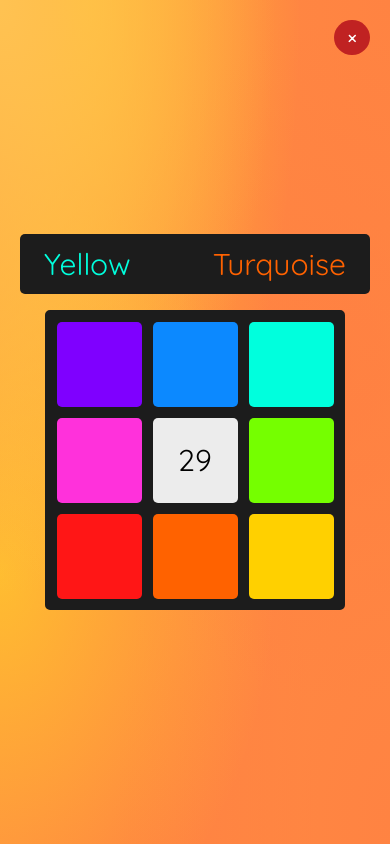
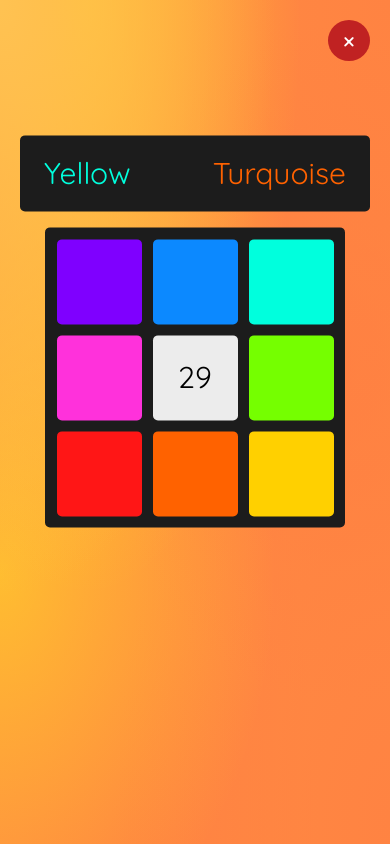
Before and after one commit to alexsxnchez/Color_Guess, a plain HTML site: page index.html in a window 390 px wide. Both pictures are taken after a click on the button "start". Drawn offline with Linux system fonts and the light colour scheme.

Commit message:
Add files via upload
update css

```diff
--- a/css/style.css
+++ b/css/style.css
@@ -11,7 +11,7 @@ body {
     margin: auto;
     font-family:"Nunito Sans",sans-serif;
     text-align: center;
-    height: 100vh;
+    height: 100%;
     width: 100%;
     background-color:hsla(23,100%,63%,1);
     background-image:
@@ -262,6 +262,8 @@ body {
 @media only screen and (max-width: 600px){
     .color__box_container {
         width: unset;
+        top: 30%;
+        transform: translate(-50%, -30%);
     }
     .color__box {
         width: 300px;
@@ -289,16 +291,7 @@ body {
         width: 350px;
     }
     .colorText {
-        padding: 11px 0;
-    }
-    #start, #stop, #restart {
-        font-size: 20px;
-    }
-    #start {
-        padding: 12px 25px;
-    }
-    #stop, #restart {
-        padding: 0 13px;
+        padding: 19px 0;
     }
     .counted__score_type {
         padding: 20px 20px 20px 0;
```
